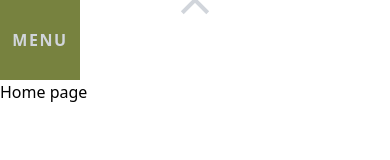
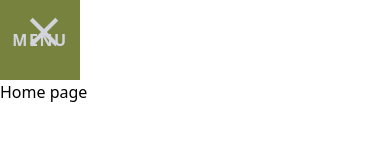
Before and after one commit to RammahKarpous/bungalow-mussen-nest, a React (Create React App) app: page / in a window 390 px wide. Shown: the top 160 px of the page. Built offline with nearby package versions, Linux system fonts and the light colour scheme.

Commit message:
Update CloseNav.jsx

```diff
--- a/src/components/navigation/CloseNav.jsx
+++ b/src/components/navigation/CloseNav.jsx
@@ -1,6 +1,6 @@
 const CloseNav = () => {
     return (
-        <div className="relative">
+        <div className="absolute top-3 left-6 h-10 w-10 sm:invisible">
             <div className="absolute left-1/2 top-1/2 transform -translate-x-1/2 -translate-y-1/2 rotate-45 bg-gray-300 w-1 h-9"></div>
             <div className="absolute left-1/2 top-1/2 transform -translate-x-1/2 -translate-y-1/2 -rotate-45 bg-gray-300 w-1 h-9"></div>
         </div>
```
